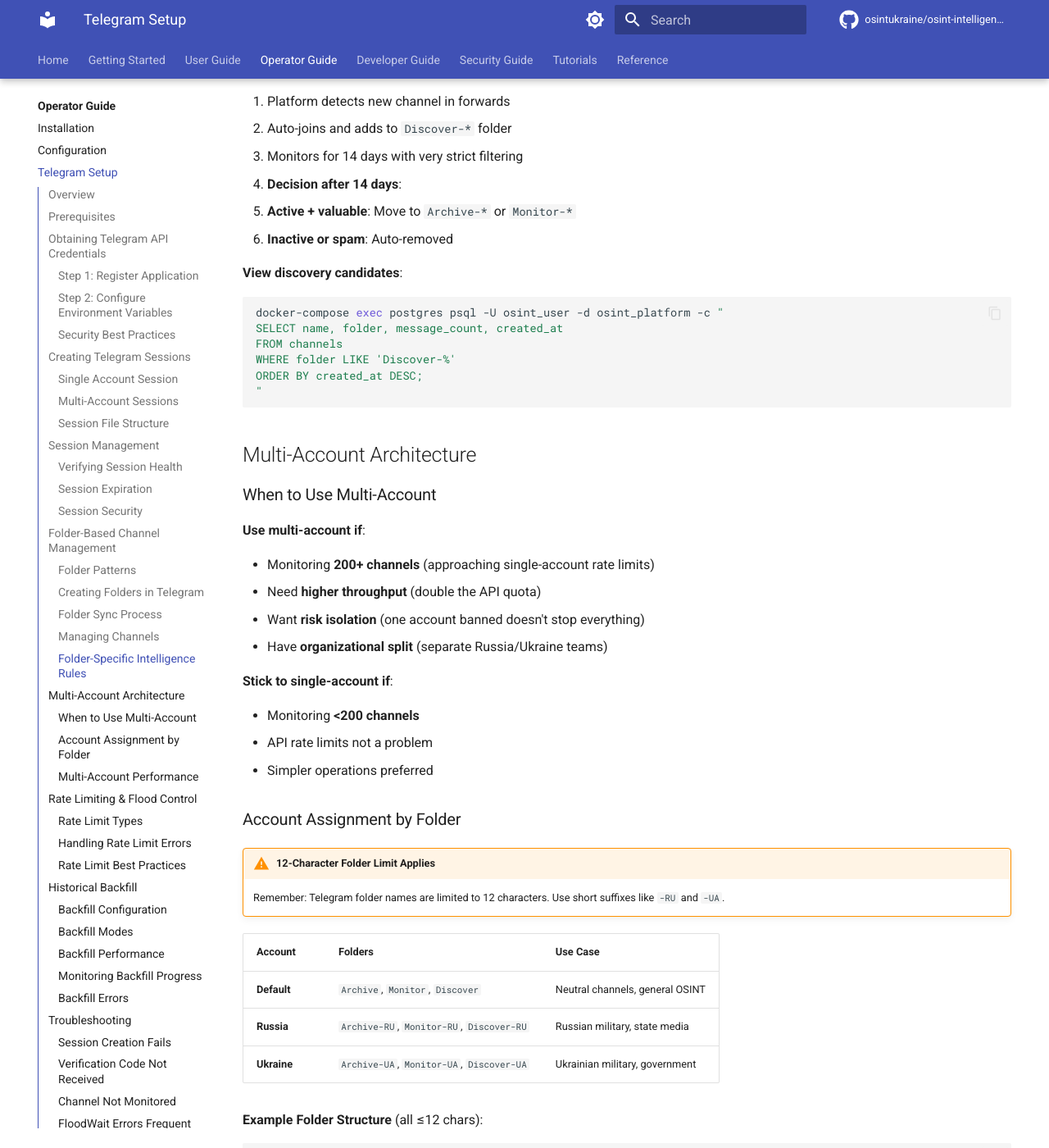
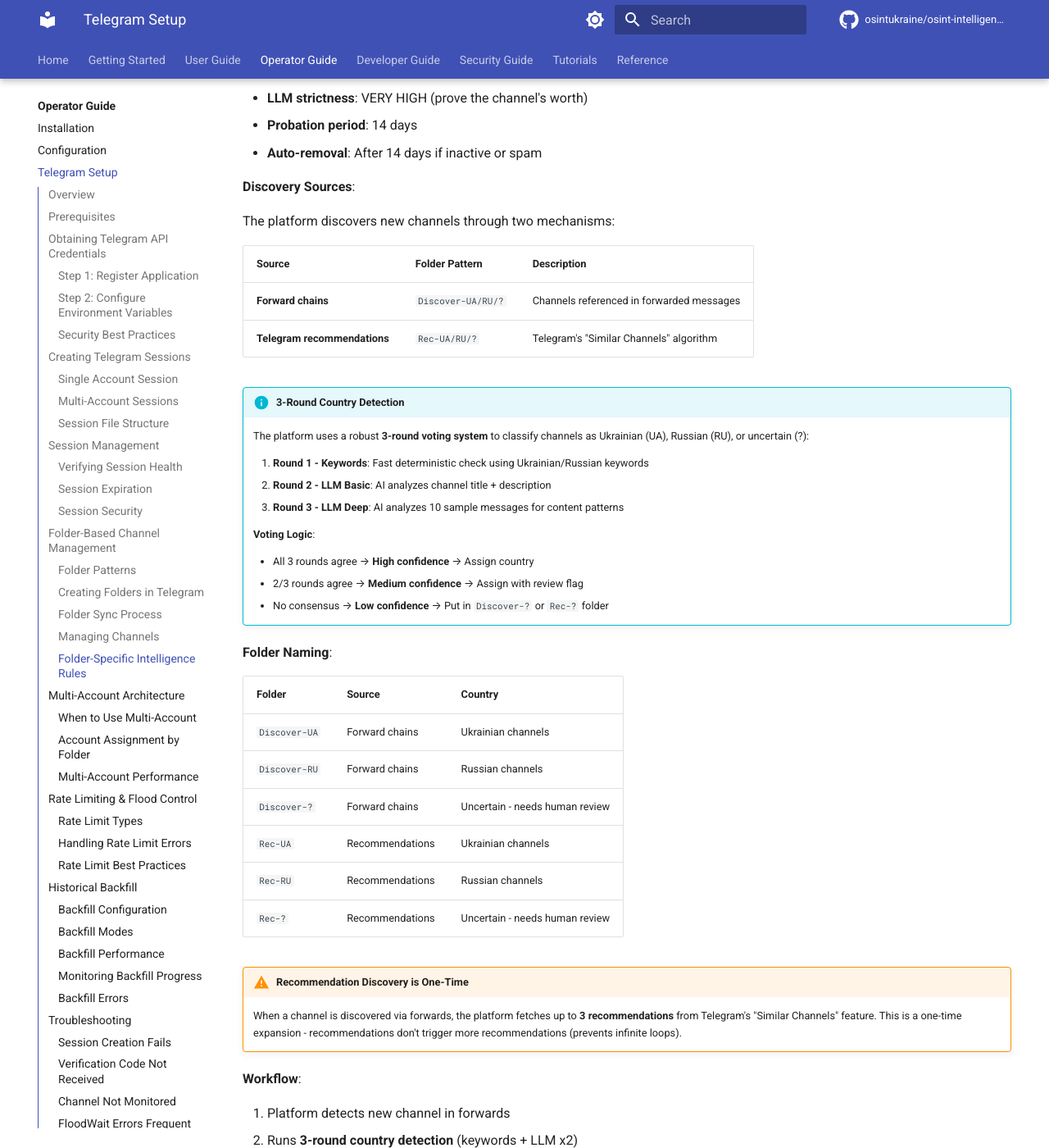
Before and after one commit to osintukraine/osint-platform-docs, an MkDocs documentation site: the page built from docs/operator-guide/telegram-setup.md, in a window 1280 px wide and 1400 px high, scrolled down 10772 px. Shown: the whole window at 82% size. Built offline with MkDocs 1.6.1 and Material for MkDocs 9.7.7, drawn with Linux system fonts in a browser that asks for light colours; comment, search, counter and statistics services are not loaded; the version menu is left out; some of the changed text lies outside the part shown.

Commit message:
docs: add 3-round country detection and recommendation discovery
Updates documentation to reflect new channel discovery features:

Telegram Setup (operator-guide):
- Added Rec-* folder pattern for Telegram recommendations
- Documented 3-round country detection voting system
- Added discovery sources table (forwards vs recommendations)
- Updated workflow to show recommendation expansion
- Added SQL queries for viewing detection metadata

Add Telegram Channel (tutorial):
- Added Rec-* tier to folder patterns table
- Updated valid folder name examples
- Added tip box explaining 3-round detection
- Updated key takeaways with new concepts

New folder patterns:
- Discover-UA/RU/? → From forward chains
- Rec-UA/RU/? → From Telegram "Similar Channels"

🤖 Generated with [Claude Code](https://claude.com/claude-code)

Co-Authored-By: Claude <noreply@anthropic.com>

````diff
--- a/docs/operator-guide/telegram-setup.md
+++ b/docs/operator-guide/telegram-setup.md
@@ -296,7 +296,8 @@ The platform uses Telegram app folders to organize and manage channels. No datab
 |----------------|-----------------|--------------|
 | `Archive-*` | Archive tier | Lenient - archives most Ukraine-relevant content |
 | `Monitor-*` | Monitor tier | Strict - only high-value OSINT content |
-| `Discover-*` | Discovery tier | Very strict + 14-day probation period |
+| `Discover-*` | Discovery tier | Very strict + 14-day probation (from forward chains) |
+| `Rec-*` | Recommendation tier | Very strict + 14-day probation (from Telegram recommendations) |
 
 !!! important "The LLM is the Arbiter"
     The folder tier sets how strict the LLM should be, but the **AI makes the final `should_archive` decision** for every message. Even Archive-tier messages can be rejected if the LLM determines they lack OSINT value.
@@ -306,7 +307,10 @@ The platform uses Telegram app folders to organize and manage channels. No datab
 - `Archive-UA` - Archive tier, Ukraine sources (10 chars) ✅
 - `Archive-RU` - Archive tier, Russia sources (10 chars) ✅
 - `Monitor-UA` - Monitor tier, Ukraine (10 chars) ✅
-- `Discover-UA` - Discovery tier (11 chars) ✅
+- `Discover-UA` - Discovery tier, forward chains (11 chars) ✅
+- `Rec-UA` - Recommendation tier (6 chars) ✅
+- `Rec-RU` - Recommendation tier (6 chars) ✅
+- `Rec-?` - Needs human review (5 chars) ✅
 
 **Invalid Examples** (too long):
 
@@ -471,12 +475,51 @@ flowchart LR
 - **Probation period**: 14 days
 - **Auto-removal**: After 14 days if inactive or spam
 
+**Discovery Sources**:
+
+The platform discovers new channels through two mechanisms:
+
+| Source | Folder Pattern | Description |
+|--------|----------------|-------------|
+| **Forward chains** | `Discover-UA/RU/?` | Channels referenced in forwarded messages |
+| **Telegram recommendations** | `Rec-UA/RU/?` | Telegram's "Similar Channels" algorithm |
+
+!!! info "3-Round Country Detection"
+    The platform uses a robust **3-round voting system** to classify channels as Ukrainian (UA), Russian (RU), or uncertain (?):
+
+    1. **Round 1 - Keywords**: Fast deterministic check using Ukrainian/Russian keywords
+    2. **Round 2 - LLM Basic**: AI analyzes channel title + description
+    3. **Round 3 - LLM Deep**: AI analyzes 10 sample messages for content patterns
+
+    **Voting Logic**:
+
+    - All 3 rounds agree → **High confidence** → Assign country
+    - 2/3 rounds agree → **Medium confidence** → Assign with review flag
+    - No consensus → **Low confidence** → Put in `Discover-?` or `Rec-?` folder
+
+**Folder Naming**:
+
+| Folder | Source | Country |
+|--------|--------|---------|
+| `Discover-UA` | Forward chains | Ukrainian channels |
+| `Discover-RU` | Forward chains | Russian channels |
+| `Discover-?` | Forward chains | Uncertain - needs human review |
+| `Rec-UA` | Recommendations | Ukrainian channels |
+| `Rec-RU` | Recommendations | Russian channels |
+| `Rec-?` | Recommendations | Uncertain - needs human review |
+
+!!! warning "Recommendation Discovery is One-Time"
+    When a channel is discovered via forwards, the platform fetches up to **3 recommendations** from Telegram's "Similar Channels" feature. This is a one-time expansion - recommendations don't trigger more recommendations (prevents infinite loops).
+
 **Workflow**:
 
 1. Platform detects new channel in forwards
-2. Auto-joins and adds to `Discover-*` folder
-3. Monitors for 14 days with very strict filtering
-4. **Decision after 14 days**:
+2. Runs **3-round country detection** (keywords + LLM x2)
+3. Auto-joins and adds to `Discover-{country}` folder
+4. Fetches top 3 Telegram recommendations for that channel
+5. For each recommendation: runs 3-round detection → adds to `Rec-{country}` folder
+6. Monitors for 14 days with very strict filtering
+7. **Decision after 14 days**:
    - **Active + valuable**: Move to `Archive-*` or `Monitor-*`
    - **Inactive or spam**: Auto-removed
 
@@ -484,9 +527,23 @@ flowchart LR
 
 ```bash
 docker-compose exec postgres psql -U osint_user -d osint_platform -c "
-SELECT name, folder, message_count, created_at
+SELECT name, folder, discovery_status,
+       discovery_metadata->>'detected_country' as country,
+       discovery_metadata->>'confidence' as confidence,
+       discovery_metadata->>'discovered_via' as source
 FROM channels
-WHERE folder LIKE 'Discover-%'
+WHERE folder LIKE 'Discover-%' OR folder LIKE 'Rec-%'
+ORDER BY created_at DESC;
+"
+```
+
+**View channels needing human review**:
+
+```bash
+docker-compose exec postgres psql -U osint_user -d osint_platform -c "
+SELECT name, folder, discovery_metadata->>'votes' as votes
+FROM channels
+WHERE discovery_metadata->>'needs_human_review' = 'true'
 ORDER BY created_at DESC;
 "
 ```
````
Also changed, not shown: docs/tutorials/add-telegram-channel.md (+18 -4 lines).
